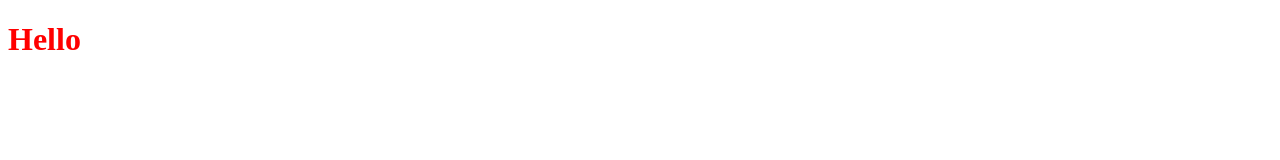
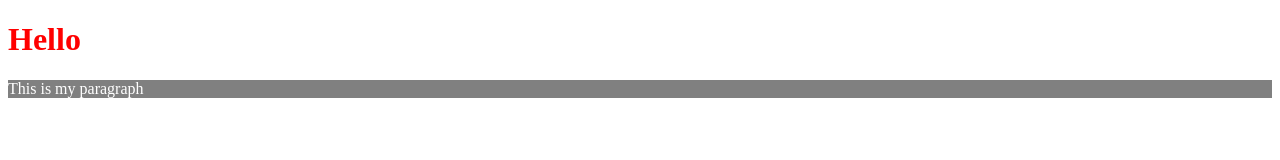
Before and after one commit to aadarshmishra70/first, a plain HTML site: page index.html in a window 1280 px wide. Drawn offline with Linux system fonts and the light colour scheme.

Commit message:
added css

```diff
--- a/index.html
+++ b/index.html
@@ -8,5 +8,6 @@
 </head>
 <body>
     <h1>Hello</h1>
+    <p>This is my paragraph</p>
 </body>
 </html>
--- a/style.css
+++ b/style.css
@@ -1,3 +1,7 @@
 h1{
     color: red;
 }
+p{
+    background-color: grey;
+    color: white;
+}
```
